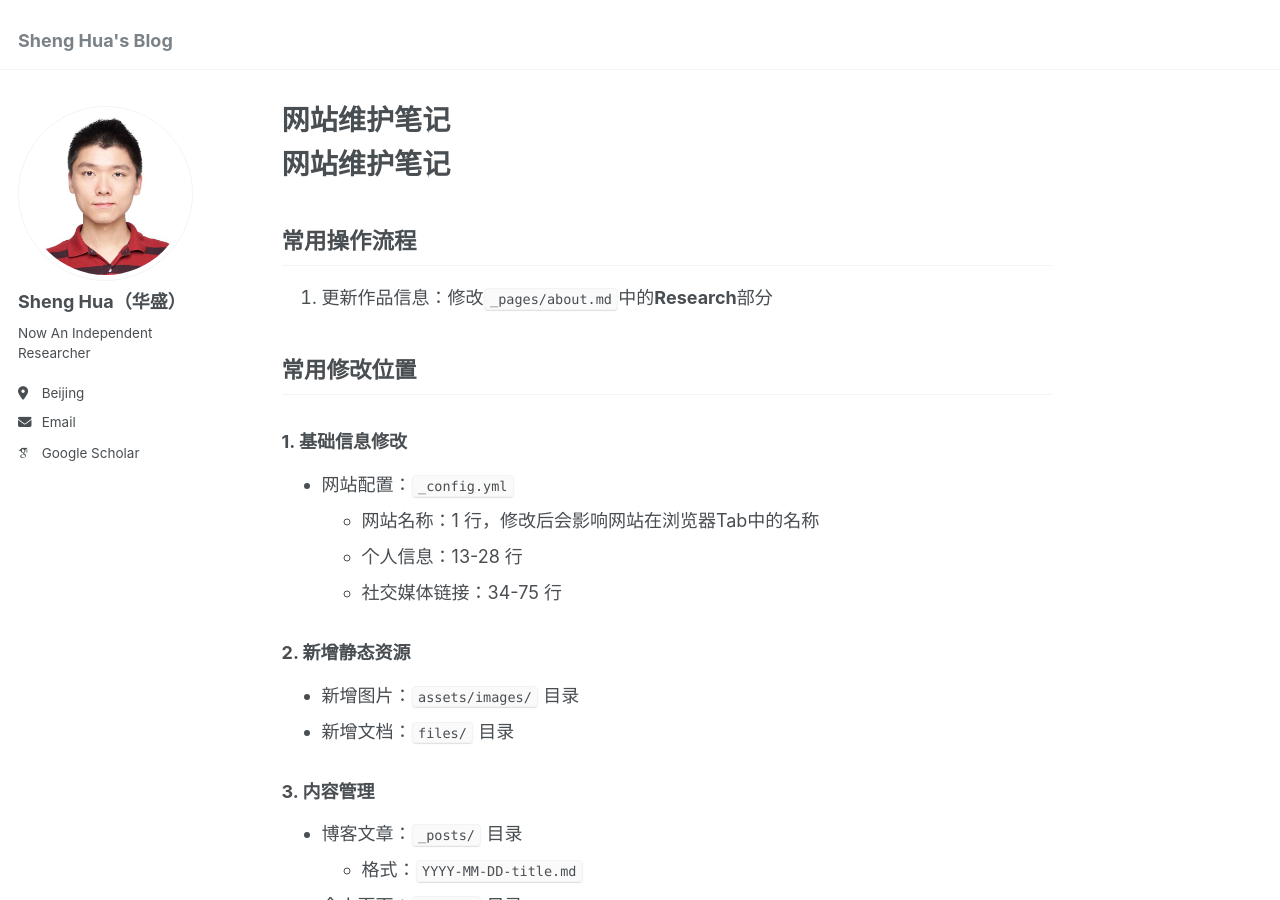
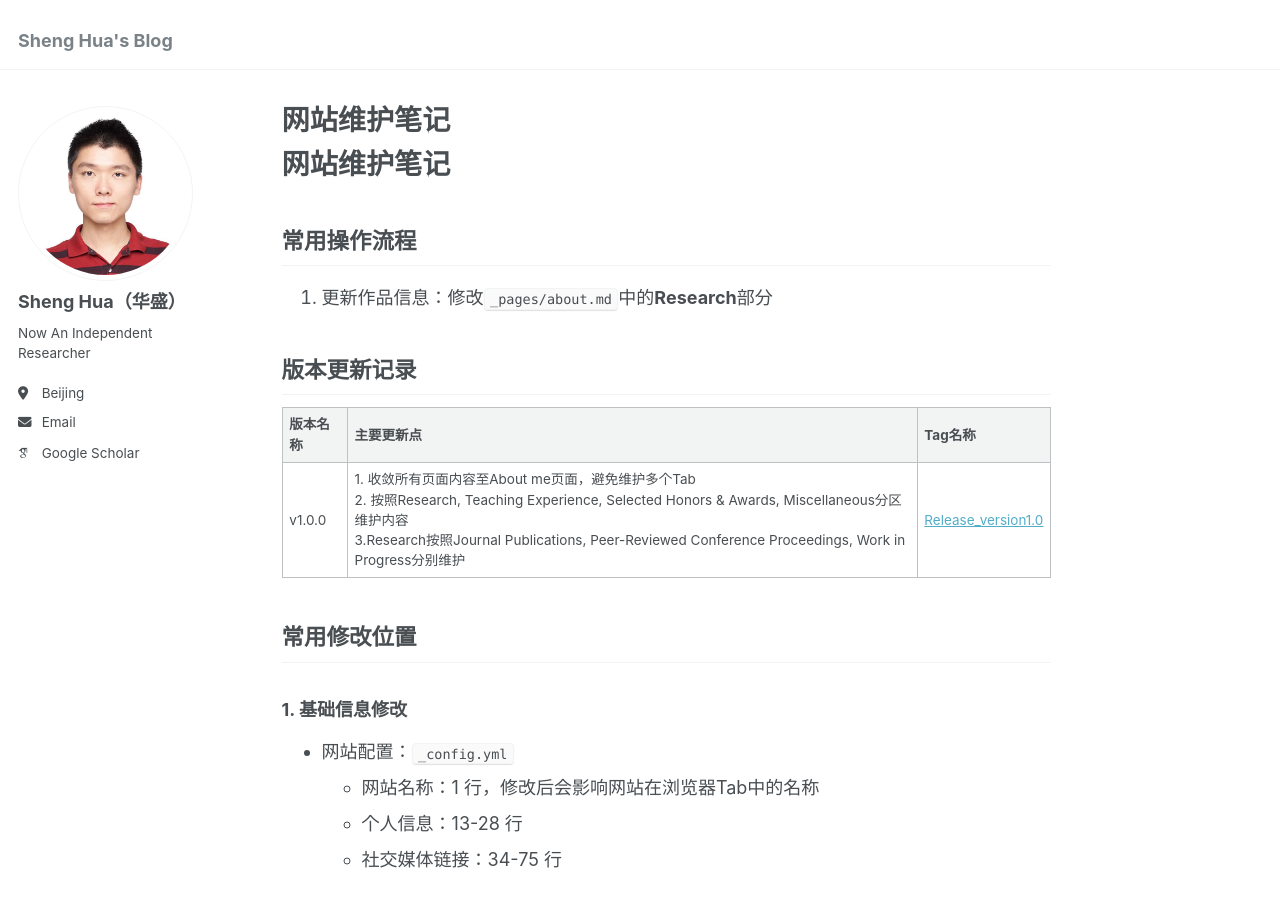
Before and after one commit to DreamerHua/dreamerhua.github.io, a Jekyll site: the page built from NOTES.md, in a window 1280 px wide and 900 px high. Built offline with Jekyll 4.4.1, drawn with Linux system fonts in a browser that asks for light colours; some web fonts are replaced; our own code applies the rules of GitHub Pages for plain Markdown files.

Commit message:
在NOTES.md中增加维护版本更新记录

```diff
--- a/NOTES.md
+++ b/NOTES.md
@@ -3,6 +3,13 @@
 ## 常用操作流程
 
 1. 更新作品信息：修改`_pages/about.md`中的**Research**部分
+
+
+## 版本更新记录
+
+| 版本名称 | 主要更新点 | Tag名称 |
+|---------|------------|---------|
+| v1.0.0  | 1. 收敛所有页面内容至About me页面，避免维护多个Tab<br> 2. 按照Research, Teaching Experience, Selected Honors & Awards, Miscellaneous分区维护内容<br> 3.Research按照Journal Publications, Peer-Reviewed Conference Proceedings, Work in Progress分别维护 | [Release_version1.0](https://github.com/dreamerhua/dreamerhua.github.io/releases/tag/Release_version1.0)
 
 
 ## 常用修改位置
```
